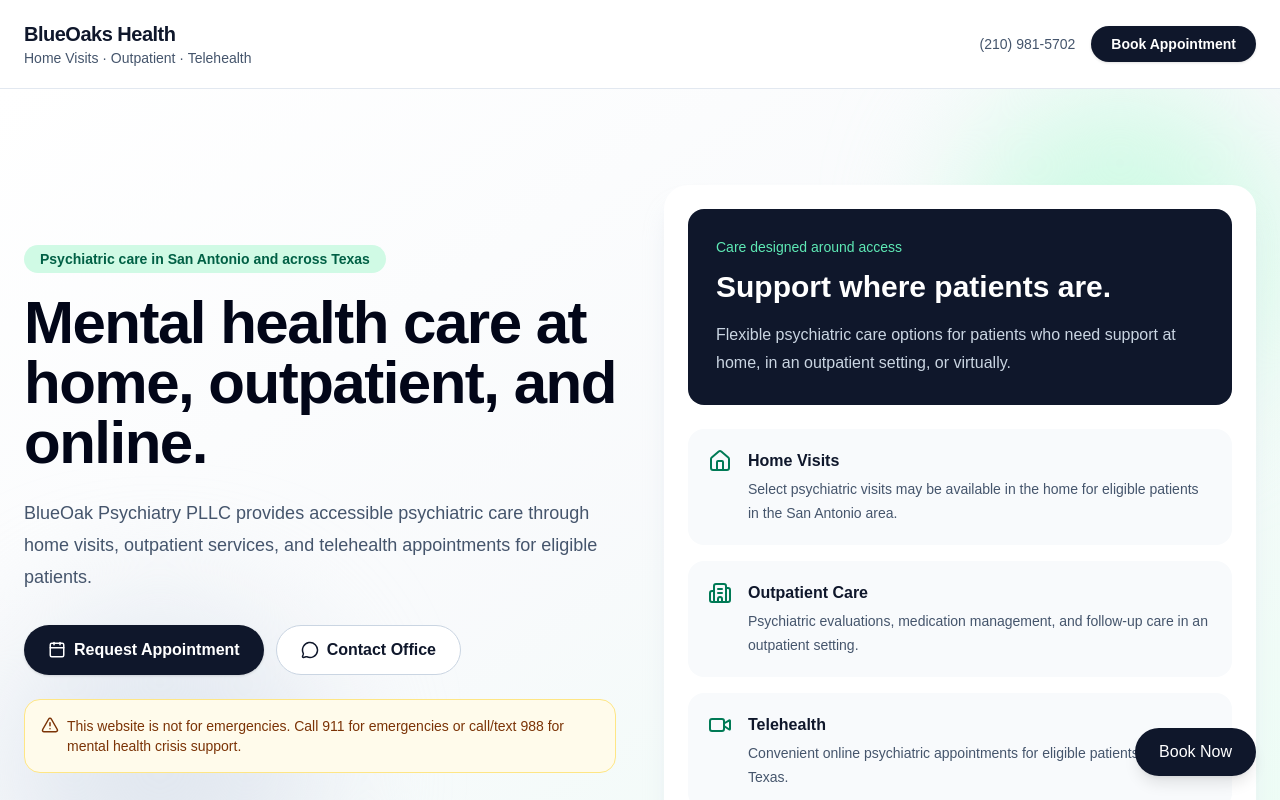
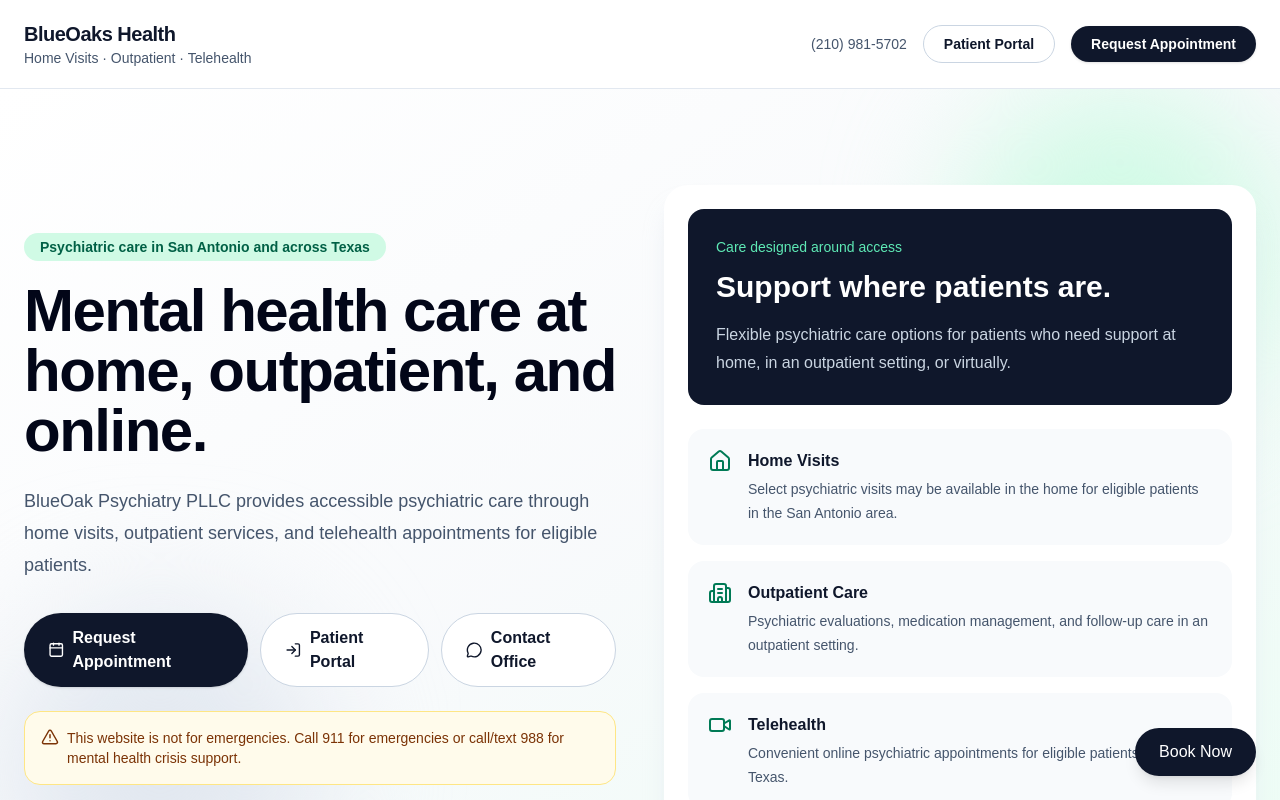
Before and after one commit to administratorblueoakshealth/blueoakshealth, a Next.js app: page / in a window 1280 px wide. Shown: the top 800 px of the page. Built offline with nearby package versions, Linux system fonts and the light colour scheme.

Commit message:
premium homepage update

```diff
--- a/app/page.tsx
+++ b/app/page.tsx
@@ -14,6 +14,7 @@
   AlertTriangle,
   ArrowRight,
   ClipboardCheck,
+  LogIn,
 } from "lucide-react";
 
 const practice = {
@@ -22,7 +23,9 @@
   phone: "(210) 981-5702",
   email: "info@blueoakshealth.com",
   appointmentsEmail: "appointments@blueoakshealth.com",
-  bookingUrl: "https://calendly.com/blueoakspsych/30min",
+  bookingUrl:
+    "https://www.optimantra.com/optimus/patient/patientaccess/servicesall?pid=VVBzQkwwWXRmQUU3YlpDand2dnc0QT09&lid=WmRURXpWbUxtWndzb0x6RjhpdThTdz09",
+  patientPortalUrl: "https://www.optimantra.com/optimus/om/patient/login",
   location: "San Antonio, TX",
   serviceArea:
     "Home visits in San Antonio · Outpatient services · Telehealth across Texas",
@@ -90,7 +93,7 @@
   {
     icon: <Calendar />,
     title: "Request an appointment",
-    text: "Choose a time online or contact the office for current availability.",
+    text: "Use the secure scheduling portal or contact the office for current availability.",
   },
   {
     icon: <ClipboardCheck />,
@@ -141,10 +144,19 @@
 
           <div className="hidden items-center gap-4 md:flex">
             <a
-              href={`tel:2109815702`}
+              href="tel:2109815702"
               className="text-sm font-medium text-slate-600 hover:text-slate-900"
             >
               {practice.phone}
+            </a>
+
+            <a
+              href={practice.patientPortalUrl}
+              target="_blank"
+              rel="noopener noreferrer"
+              className="rounded-full border border-slate-300 bg-white px-5 py-2 text-sm font-semibold text-slate-900 hover:bg-slate-100"
+            >
+              Patient Portal
             </a>
 
             <a
@@ -153,7 +165,7 @@
               rel="noopener noreferrer"
               className="rounded-full bg-slate-900 px-5 py-2 text-sm font-semibold text-white shadow-sm hover:bg-slate-700"
             >
-              Book Appointment
+              Request Appointment
             </a>
           </div>
         </div>
@@ -188,6 +200,16 @@
               >
                 <Calendar size={18} />
                 Request Appointment
+              </a>
+
+              <a
+                href={practice.patientPortalUrl}
+                target="_blank"
+                rel="noopener noreferrer"
+                className="inline-flex items-center justify-center gap-2 rounded-full border border-slate-300 bg-white px-6 py-3 font-semibold hover:bg-slate-100"
+              >
+                <LogIn size={18} />
+                Patient Portal
               </a>
 
               <a
@@ -288,7 +310,9 @@
             </p>
 
             <p>
-              Our approach focuses on improving access to high-quality psychiatric care through flexible visit options designed around patient needs.
+              Our approach focuses on improving access to high-quality
+              psychiatric care through flexible visit options designed around
+              patient needs.
             </p>
           </div>
         </div>
@@ -377,7 +401,9 @@
       <section className="bg-slate-50 py-20">
         <div className="mx-auto max-w-7xl px-6">
           <div className="max-w-3xl">
-            <h2 className="text-3xl font-bold">Conditions Commonly Addressed</h2>
+            <h2 className="text-3xl font-bold">
+              Conditions Commonly Addressed
+            </h2>
             <p className="mt-4 leading-7 text-slate-600">
               Care may include evaluation and treatment planning for common
               mental health concerns.
@@ -429,21 +455,38 @@
       <section id="booking" className="bg-white py-20">
         <div className="mx-auto max-w-7xl px-6">
           <div className="mx-auto max-w-3xl text-center">
-            <h2 className="text-3xl font-bold">Schedule Your Appointment</h2>
+            <p className="text-sm font-semibold uppercase tracking-wide text-emerald-700">
+              Secure scheduling
+            </p>
+            <h2 className="mt-3 text-3xl font-bold">
+              Schedule through OptiMantra
+            </h2>
             <p className="mt-4 leading-7 text-slate-600">
-              Choose a time that works for you. Please do not include sensitive
-              medical information, diagnoses, medications, or emergency concerns
-              when booking.
+              Request an appointment through the secure patient access portal.
+              Please do not include emergency concerns through online booking.
             </p>
-          </div>
 
-          <div className="mt-10 overflow-hidden rounded-3xl border border-slate-200 bg-white shadow-sm">
-            <iframe
-              src={practice.bookingUrl}
-              width="100%"
-              height="800"
-              title="Schedule appointment with BlueOak Psychiatry PLLC"
-            />
+            <div className="mt-8 flex flex-col justify-center gap-3 sm:flex-row">
+              <a
+                href={practice.bookingUrl}
+                target="_blank"
+                rel="noopener noreferrer"
+                className="inline-flex items-center justify-center gap-2 rounded-full bg-slate-900 px-6 py-3 font-semibold text-white shadow-sm hover:bg-slate-700"
+              >
+                Request Appointment
+                <ArrowRight size={18} />
+              </a>
+
+              <a
+                href={practice.patientPortalUrl}
+                target="_blank"
+                rel="noopener noreferrer"
+                className="inline-flex items-center justify-center gap-2 rounded-full border border-slate-300 bg-white px-6 py-3 font-semibold hover:bg-slate-100"
+              >
+                <LogIn size={18} />
+                Patient Portal
+              </a>
+            </div>
           </div>
         </div>
       </section>
@@ -513,6 +556,16 @@
             >
               Request Appointment
               <ArrowRight size={18} />
+            </a>
+
+            <a
+              href={practice.patientPortalUrl}
+              target="_blank"
+              rel="noopener noreferrer"
+              className="inline-flex items-center justify-center gap-2 rounded-full border border-white/30 px-6 py-3 font-semibold text-white hover:bg-white/10"
+            >
+              <LogIn size={18} />
+              Patient Portal
             </a>
 
             <a
```
